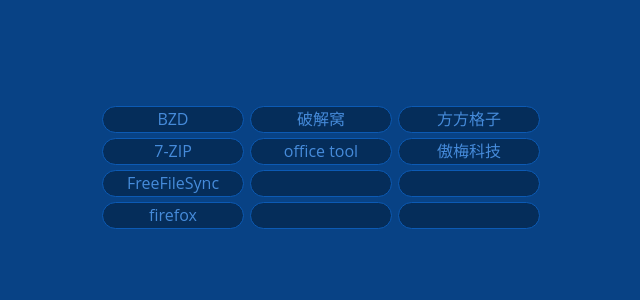
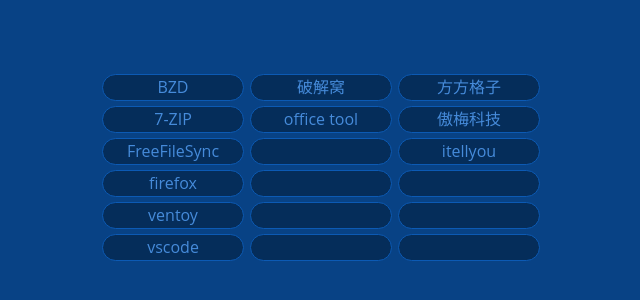
Before and after one commit to LZHTTT/lzhttt.github.io, a plain HTML site: page gengduo.html in a window 1280 px wide. Shown: the part 230-530 px from the top of the page, without its empty margins (319-959 px from the left). Drawn offline with Linux system fonts and the light colour scheme.

Commit message:
Site updated: 2021-01-27 21:06:59

```diff
--- a/gengduo.html
+++ b/gengduo.html
@@ -89,6 +89,8 @@
             <a href="https://www.7-zip.org/" title="7zip解压缩软件">7-ZIP</a>
             <a href="https://freefilesync.org/" title="文件和文件夹同步工具">FreeFileSync</a>
             <a href="https://www.firefox.com.cn/" title="火狐浏览器">firefox</a>
+            <a href="https://www.ventoy.net/cn/index.html" title="多iso启动合集工具">ventoy</a>
+            <a href="https://code.visualstudio.com/" title="visualstudiocode编程编辑器">vscode</a>
             <!---->
 
         </div>
@@ -102,6 +104,8 @@
             <a href="https://otp.landian.vip/zh-cn/" title="office快速部署与破解工具">office tool</a>
             <a href="" title=""> </a>
             <a href="" title=""> </a>
+            <a href="" title=""> </a>
+            <a href="" title=""> </a>
             <!---->
         </div>
         <!---->
@@ -112,6 +116,8 @@
 
             <a href="http://www.ffcell.com//" title="windows office excel插件">方方格子 </a>
             <a href="https://www.disktool.cn/" title="傲梅分区助手和磁盘备份等">傲梅科技</a>
+            <a href="https://msdn.itellyou.cn/" title="iso原版镜像下载站点">itellyou</a>
+            <a href="" title=""> </a>
             <a href="" title=""> </a>
             <a href="" title=""> </a>
             <!---->
```
